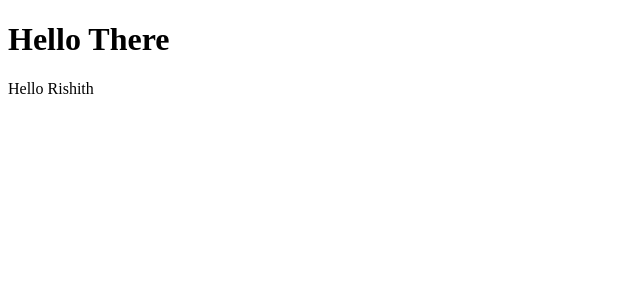
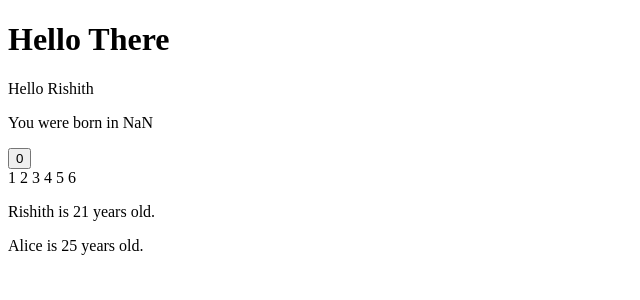
Before and after one commit to ShuttingDownExe/FullStackOpen_Learn, a React (Vite) app: page / in a window 1280 px wide. Shown: the top 300 px of the page, without its empty margins (0-640 px from the left). Built offline with nearby package versions, Linux system fonts and the light colour scheme.

Commit message:
Trying to commit a new workflow..... not sure

```diff
--- a/src/App.jsx
+++ b/src/App.jsx
@@ -1,11 +1,61 @@
+import { useState } from "react"
+
 const Hello = (props) => {
     const birthYear = () => {
-        return new Date()   .getFullYear() - props.age
+        return new Date().getFullYear() - props.age
     }
     return (
+        <div>
         <p>Hello {props.name}</p>
+        <p>You were born in {birthYear()}</p>
+        </div>
+    )
+}
 
-    )
+const Counter = () => {
+  const [count, setCount] = useState(0)
+  return (
+    <div>
+      <button onClick={() => setCount(count + 1)}>{count}</button>
+    </div>
+  )
+}
+
+const Arrays = () => {
+  const t = [1,2,3,4,5]
+  t.push(6)
+  console.log(t.length)
+  t.forEach(value => console.log(value))
+  return (
+    <div>
+      {t.map(value => <span key={value}> {value} </span>)}
+    </div>
+  )
+}
+
+const Objects = () => {
+  const person1 = {
+    name: "Rishith",
+    age: 21,
+    gender: "male",
+    education: {
+      degree: "B.Tech",
+      year: 2024
+    }
+  }
+  const person2 = {
+    name: "Alice",
+    age: 25,
+    gender: "female",
+    iq: 130
+  }
+
+  return(
+    <div>
+      <p>{person1.name} is {person1.age} years old.</p>
+      <p>{person2.name} is {person2.age} years old.</p>
+    </div>
+  )
 }
 
 const App = () => {
@@ -13,6 +63,9 @@ const App = () => {
     <>
         <h1>Hello There</h1>
         <Hello name="Rishith"/>
+        <Counter/>
+        <Arrays/>
+        <Objects/>
     </>
   )
 }
```
